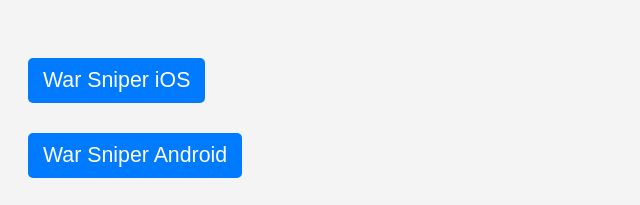
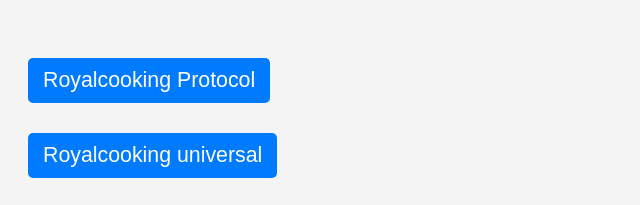
Before and after one commit to artamoshin/deeplink, a plain HTML site: page index.html in a window 1280 px wide. Shown: the top 205 px of the page, without its empty margins (0-640 px from the left). Drawn offline with Linux system fonts and the light colour scheme.

Commit message:
Update index.html

```diff
--- a/index.html
+++ b/index.html
@@ -41,7 +41,6 @@
     <li>
         <a href="vividgames-example://">Real Boxing 3</a>
     </li>
-    -->
 
     <li>
         <a href="com.miniclip.puresoldier://">War Sniper iOS</a>
@@ -58,6 +57,14 @@
     </li>
     <li>
         <a href="com.mgs.sniper1://">Sniper Strike protocol iOS</a>
+    </li>
+    -->
+
+    <li>
+        <a href="royalcooking://">Royalcooking Protocol</a>
+    </li>
+    <li>
+        <a href="https://royalcookinggame.onelink.me/">Royalcooking universal</a>
     </li>
 </ul>
 
```
